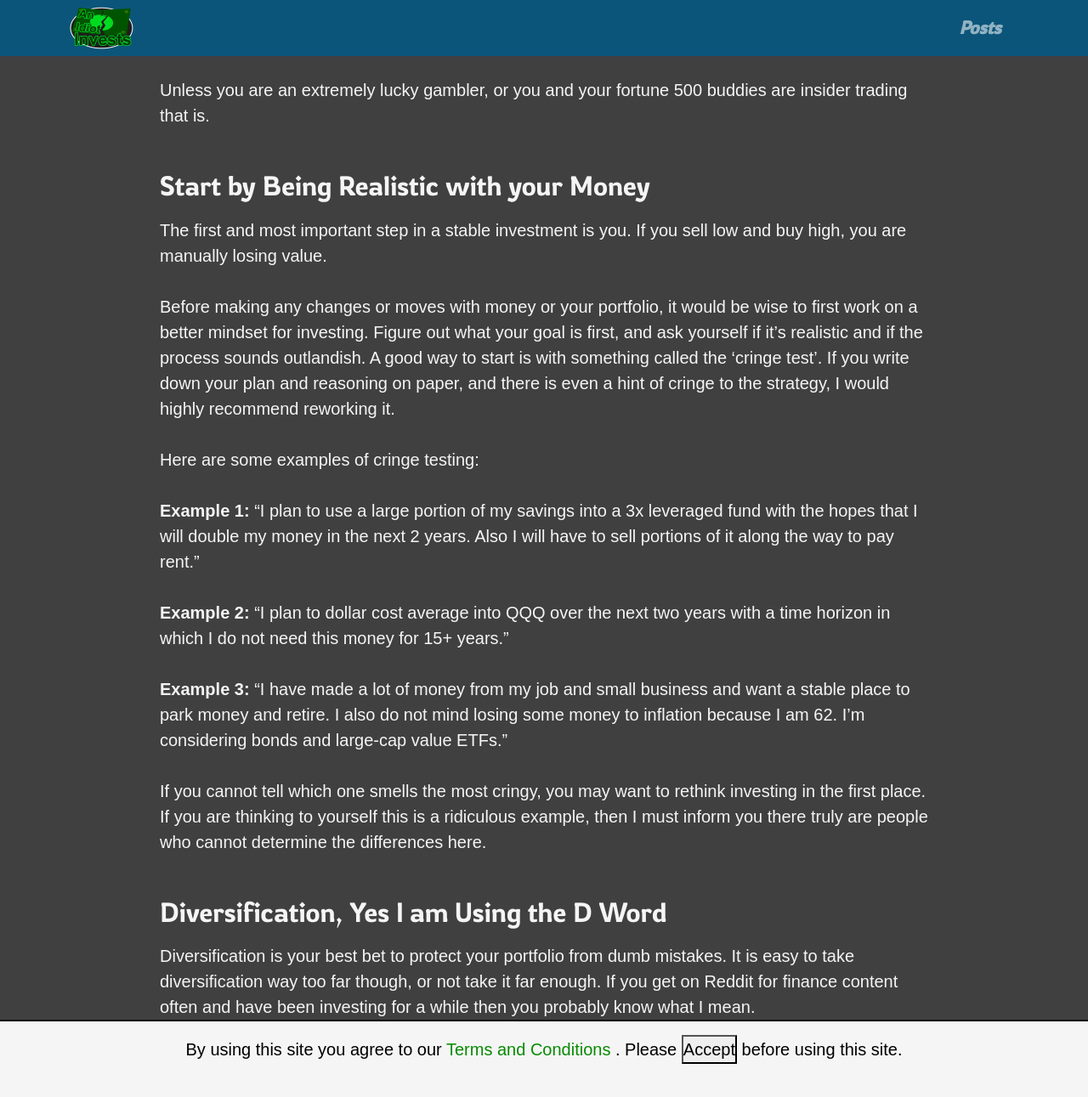
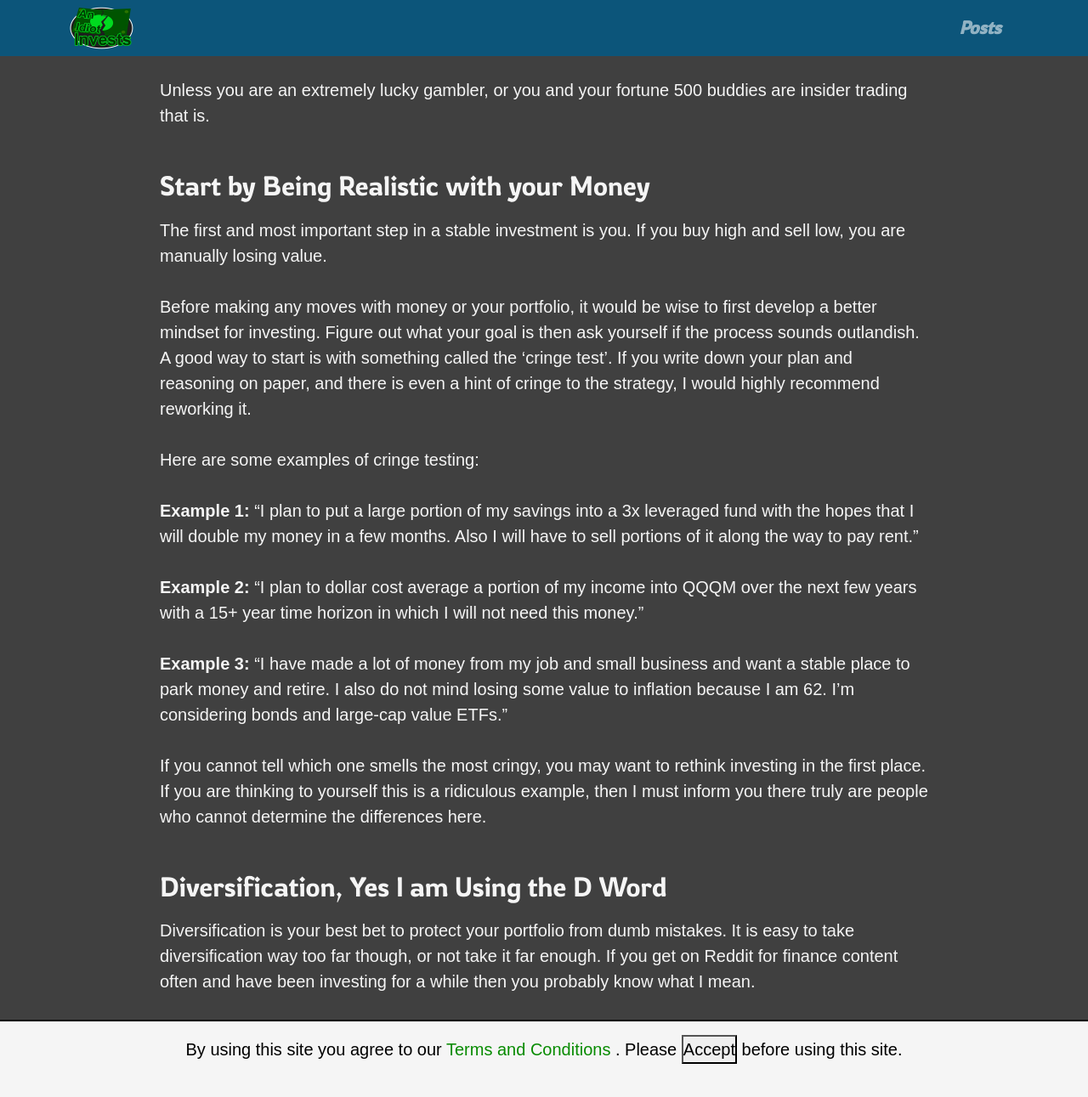
Before and after one commit to AnIdiotInvests/anidiotinvests.github.io, a Jekyll site: the page built from _posts/2022-03-04-hunting-for-stability-in-a-crazy-market.md, in a window 1280 px wide and 1400 px high, scrolled down 1466 px. Shown: the top 1291 px of the window at 85% size. Built offline with Jekyll 4.4.1, drawn with Linux system fonts in a browser that asks for light colours; some of the changed text lies outside the part shown.

Commit message:
latest post updates

```diff
--- a/_posts/2022-03-04-hunting-for-stability-in-a-crazy-market.md
+++ b/_posts/2022-03-04-hunting-for-stability-in-a-crazy-market.md
@@ -29,17 +29,17 @@ Unless you are an extremely lucky gambler, or you and your fortune 500 buddies a
 
 ## Start by Being Realistic with your Money
 
-The first and most important step in a stable investment is you. If you sell low and buy high, you are manually losing value.
+The first and most important step in a stable investment is you. If you buy high and sell low, you are manually losing value.
 
-Before making any changes or moves with money or your portfolio, it would be wise to first work on a better mindset for investing. Figure out what your goal is first, and ask yourself if it’s realistic and if the process sounds outlandish. A good way to start is with something called the ‘cringe test’. If you write down your plan and reasoning on paper, and there is even a hint of cringe to the strategy, I would highly recommend reworking it.
+Before making any moves with money or your portfolio, it would be wise to first develop a better mindset for investing. Figure out what your goal is then ask yourself if the process sounds outlandish. A good way to start is with something called the ‘cringe test’. If you write down your plan and reasoning on paper, and there is even a hint of cringe to the strategy, I would highly recommend reworking it.
 
 Here are some examples of cringe testing:
 
-__Example 1:__ “I plan to use a large portion of my savings into a 3x leveraged fund with the hopes that I will double my money in the next 2 years. Also I will have to sell portions of it along the way to pay rent.”
+__Example 1:__ “I plan to put a large portion of my savings into a 3x leveraged fund with the hopes that I will double my money in a few months. Also I will have to sell portions of it along the way to pay rent.”
 
-__Example 2:__ “I plan to dollar cost average into QQQ over the next two years with a time horizon in which I do not need this money for 15+ years.”
+__Example 2:__ “I plan to dollar cost average a portion of my income into QQQM over the next few years with a 15+ year time horizon in which I will not need this money.”
 
-__Example 3:__ “I have made a lot of money from my job and small business and want a stable place to park money and retire. I also do not mind losing some money to inflation because I am 62. I'm considering bonds and large-cap value ETFs.”
+__Example 3:__ “I have made a lot of money from my job and small business and want a stable place to park money and retire. I also do not mind losing some value to inflation because I am 62. I'm considering bonds and large-cap value ETFs.”
 
 If you cannot tell which one smells the most cringy, you may want to rethink investing in the first place. If you are thinking to yourself this is a ridiculous example, then I must inform you there truly are people who cannot determine the differences here.
 
@@ -109,8 +109,8 @@ If you stare at it all day, you are more likely to sell it at the wrong time. De
 
 ### Sources:
 
-Dierking, David. “Value vs. Growth Etfs: How Do You Choose?” Investopedia, Investopedia, 3 Dec. 2021,
-https://www.investopedia.com/articles/investing/011316/value-vs-growth-etfs-how-do-you-choose.asp.
+Caplinger, Dan. “Stock Market Sectors: 11 Official GICS Groups.” The Motley Fool,
+https://www.fool.com/investing/stock-market/market-sectors/.
 
 Langager, Chad. “A Beginner's Guide to Stock Investing.” Investopedia, Investopedia, 8 Feb. 2022,
 https://www.investopedia.com/articles/basics/06/invest1000.asp.
```
